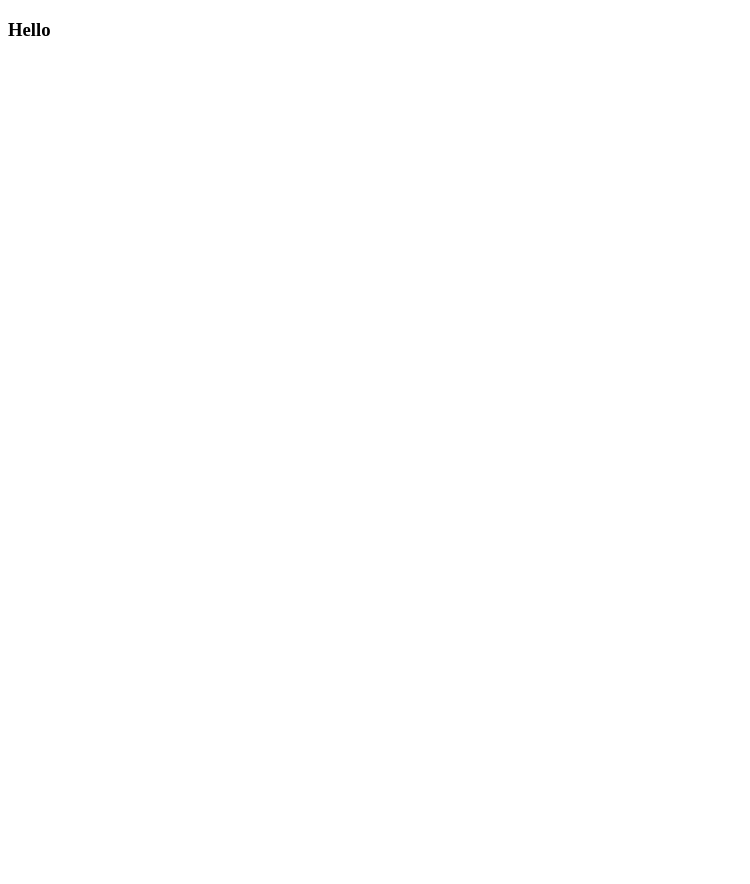
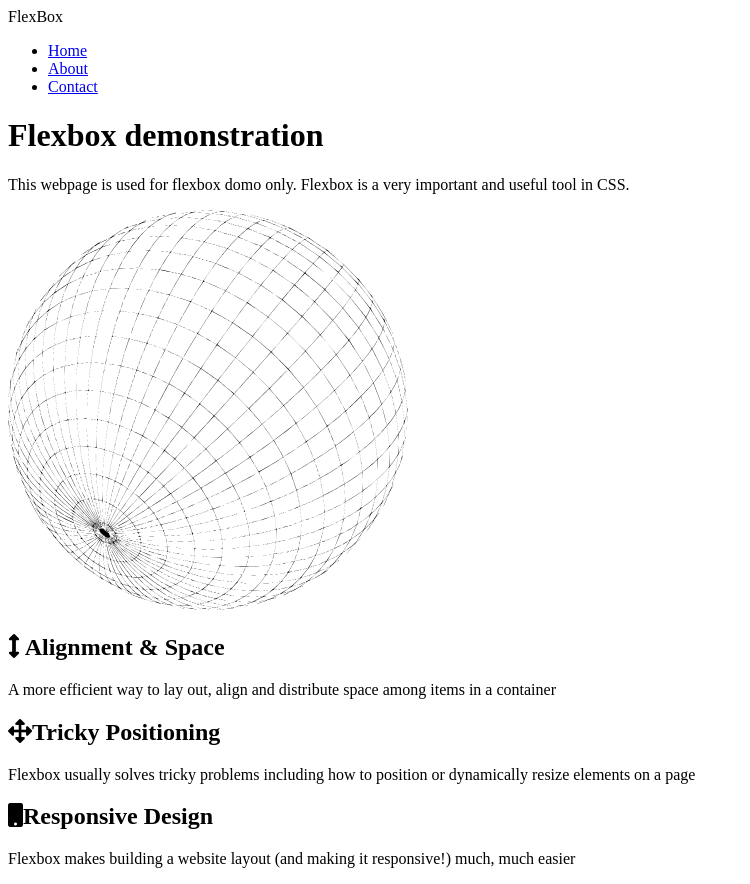
Before and after one commit to tobybase/flex-demonstraion, a plain HTML site: page index.html in a window 1280 px wide. Shown: the whole page, without its empty margins (0-750 px from the left). Before the commit the page ends 800 px from the top, so only its background shows below. Drawn offline with Linux system fonts and the light colour scheme.

Commit message:
setting layout

```diff
--- a/index.html
+++ b/index.html
@@ -4,10 +4,64 @@
     <meta charset="UTF-8" />
     <meta http-equiv="X-UA-Compatible" content="IE=edge" />
     <meta name="viewport" content="width=device-width, initial-scale=1.0" />
-    <title>Flex box demo</title>
+    <link
+      rel="stylesheet"
+      href="https://pro.fontawesome.com/releases/v5.10.0/css/all.css"
+      integrity="sha384-AYmEC3Yw5cVb3ZcuHtOA93w35dYTsvhLPVnYs9eStHfGJvOvKxVfELGroGkvsg+p"
+      crossorigin="anonymous"
+    />
+    <title>Flexbox demo</title>
     <link rel="stylesheet" href="style.css" />
   </head>
   <body>
-    <h3>Hello</h3>
+    <nav class="navbar">
+      <div class="container">
+        <div class="logo">FlexBox</div>
+        <ul class="nav">
+          <li><a href="#">Home</a></li>
+          <li><a href="#">About</a></li>
+          <li><a href="#">Contact</a></li>
+        </ul>
+      </div>
+    </nav>
+    <header class="header">
+      <div class="container">
+        <div>
+          <h1>Flexbox demonstration</h1>
+          <p>
+            This webpage is used for flexbox domo only. Flexbox is a very
+            important and useful tool in CSS.
+          </p>
+        </div>
+        <img src="glob.svg" alt="" />
+      </div>
+    </header>
+
+    <section class="boxes"></section>
+    <div class="container">
+      <div class="box">
+        <h2><i class="fas fa-arrows-alt-v"></i> Alignment & Space</h2>
+        <p>
+          A more efficient way to lay out, align and distribute space among
+          items in a container
+        </p>
+      </div>
+
+      <div class="box">
+        <h2><i class="fas fa-arrows-alt"></i>Tricky Positioning</h2>
+        <p>
+          Flexbox usually solves tricky problems including how to position or
+          dynamically resize elements on a page
+        </p>
+      </div>
+
+      <div class="box">
+        <h2><i class="fas fa-mobile"></i>Responsive Design</h2>
+        <p>
+          Flexbox makes building a website layout (and making it responsive!)
+          much, much easier
+        </p>
+      </div>
+    </div>
   </body>
 </html>
--- a/style.css
+++ b/style.css
@@ -0,0 +1 @@
+@import url('https://fonts.googleapis.com/css2?family=Poppins:wght@400;700&display=swap');
```
Also changed, not shown: glob.svg (added).
